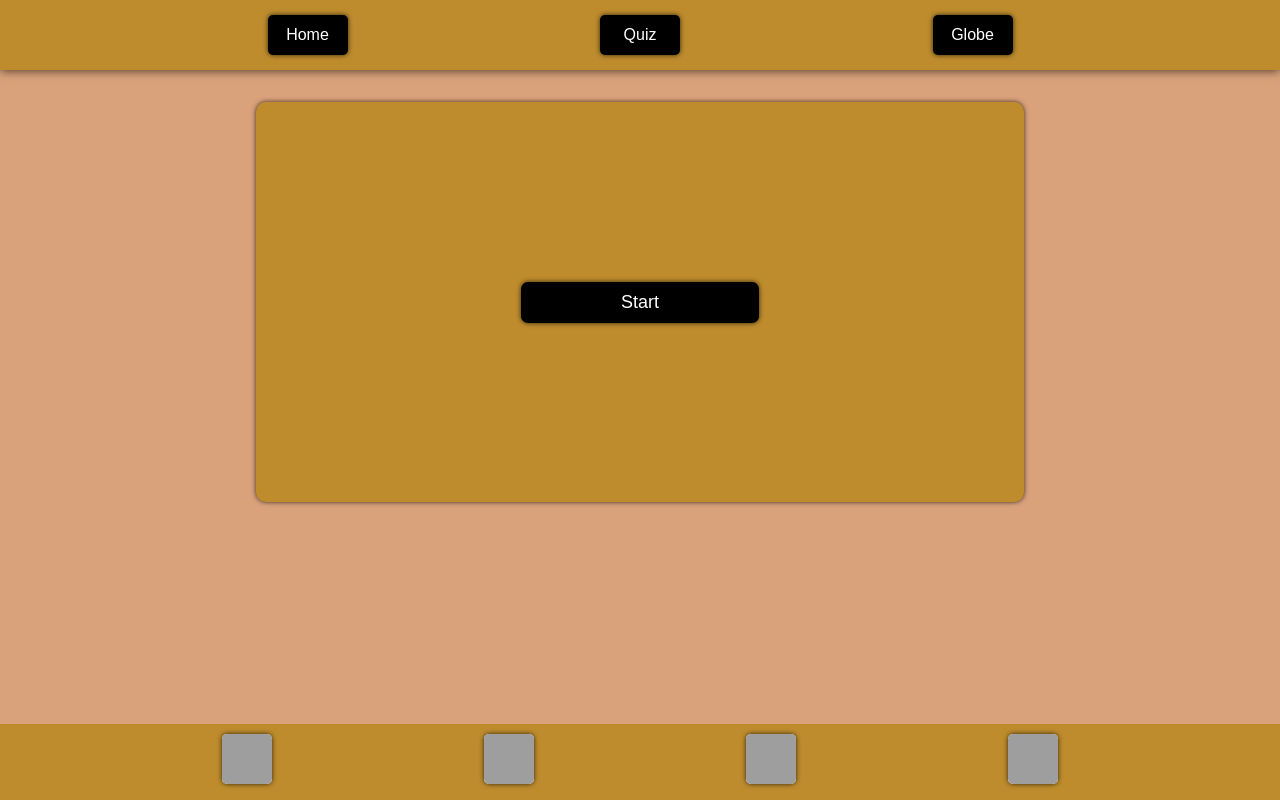
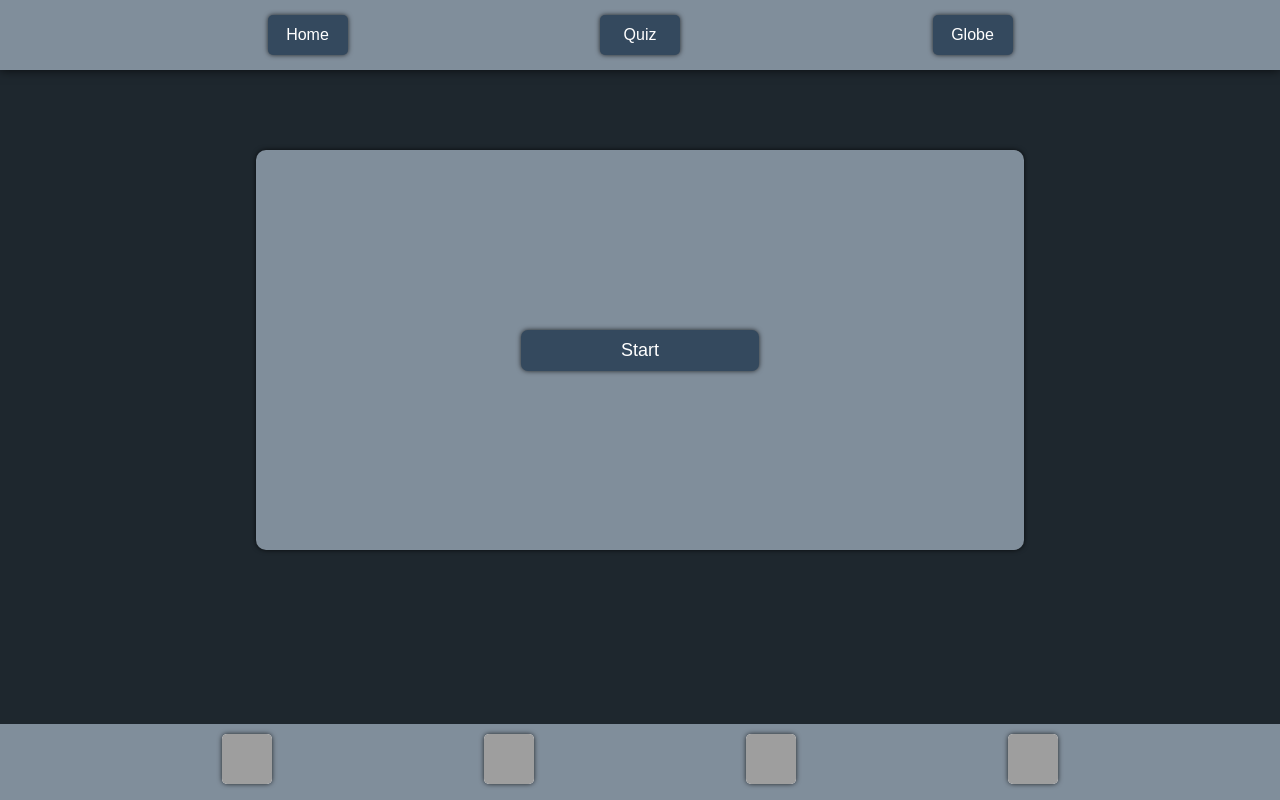
Before and after one commit to Maxence-P/Hackathon_01, a React (Create React App) app: page /Quiz/1 in a window 1280 px wide. Built offline with nearby package versions, Linux system fonts and the light colour scheme; grey boxes are pictures that could not be loaded.

Commit message:
Finish new design

```diff
--- a/src/components/Footer.css
+++ b/src/components/Footer.css
@@ -1,7 +1,8 @@
 .footer {
     width: 100%;
     padding: 10px;
-    background-color: rgb(190, 140, 45);
+    /* background-color: rgb(190, 140, 45); */
+    background-color:rgb(128, 142, 155);
     display: flex;
     justify-content: space-evenly;
     align-items: center;
@@ -10,7 +11,8 @@
 .footer-absolute {
     width: 100%;
     padding: 10px;
-    background-color: rgb(190, 140, 45);
+    /* background-color: rgb(190, 140, 45); */
+    background-color:rgb(128, 142, 155);
     display: flex;
     justify-content: space-evenly;
     align-items: center;
--- a/src/components/Globe.css
+++ b/src/components/Globe.css
@@ -16,7 +16,8 @@
     display: flex;
     flex-direction: column;
     align-items: center;
-    background-color: rgb(190, 140, 45);
+    /* background-color: rgb(190, 140, 45); */
+    background-color:rgb(128, 142, 155);
     border-radius: 15px;
     width: 40%;
     padding: 20px;
@@ -25,11 +26,16 @@
 
 .cardLittleWrapper h2 {
     margin-bottom: 20px;
+    font-size: 24px;
+    text-align: center;
 }
 
 .cardWrapper img {
     width: 100%;
     max-height: 350px;
+    border: 3px rgb(202, 153, 48) solid ;
+    box-shadow: 0px 0px 3px 0px rgba(0,0,0,0.75);
+    border-radius: 10px;
 
 }
 
--- a/src/components/History.css
+++ b/src/components/History.css
@@ -1,6 +1,8 @@
 :root {
-  --primary-color: #0d0e0d;
-  --secondary-color: #000000;
+  /* --primary-color: #0d0e0d;
+  --secondary-color: #000000; */
+  --primary-color: #2f3640;
+  --secondary-color: #353b48;
   --max-width: 1200px;
 }
 
@@ -17,20 +19,18 @@ body {
   overflow-x: hidden;
 }
 
-
-
 h1 {
   width: 80%;
   margin: 5px auto;
   padding: 0 1rem;
-  font-size: 2rem;
+  font-size: 35px;
   line-height: 1.25;
 }
 
 h2 {
   width: 80%;
   margin: 5px auto;
-  font-size: 1.5rem;
+  font-size: 17px;
   line-height: 1.3;
 }
 
@@ -68,6 +68,7 @@ header {
   padding: 3rem 0;
   text-align: center;
   border-radius: 15px;
+  box-shadow: 0px 0px 20px 0px rgba(0,0,0,0.75);
 }
 
 /* Main section */
@@ -102,6 +103,7 @@ header {
   border-radius: 50%;
   border: none;
   background: var(--secondary-color);
+  box-shadow: 0px 0px 20px 0px rgba(0,0,0,0.75);
 }
 
 /* .time-block is the div wrapping the li/article content */
@@ -111,6 +113,7 @@ header {
   padding: 1rem;
   margin-left: 2.25rem;
   background: var(--secondary-color);
+  box-shadow: 0px 0px 20px 0px rgba(0,0,0,0.75);
   border-radius: 0 10px 10px 0;
   transition: all 0.5s ease-in-out;
 }
@@ -118,6 +121,8 @@ header {
 /* Alternate color for every other timeline's div */
 #chronology .timeline:nth-child(even) .time-block {
   background: var(--primary-color);
+  box-shadow: 0px 0px 20px 0px rgba(0,0,0,0.75);
+
 }
 
 /* arrow pointing from time-block to .timeline */
--- a/src/components/NavBar.css
+++ b/src/components/NavBar.css
@@ -5,13 +5,14 @@
 }
 
 body {
-    background-color: #daa27b;
+    background-color: #1e272e;
 }
 
 .navbar {
     width: 100%;
     padding: 15px;
-    background-color: rgb(190, 140, 45);
+    /* background-color: rgb(190, 140, 45); */
+    background-color:rgb(128, 142, 155);
     box-shadow: 0px 0px 10px 0px rgba(0,0,0,0.75);
     display: flex;
     justify-content: space-evenly;
@@ -24,7 +25,8 @@ body {
 .navbar-scroll {
     width: 100%;
     padding: 15px;
-    background-color: rgba(190, 140, 45, 0.8);
+    /* background-color: rgba(190, 140, 45, 0.8); */
+    background-color: rgba(128, 142, 155, .8);
     box-shadow: 0px 0px 10px 0px rgba(0,0,0,0.75);
     display: flex;
     justify-content: space-evenly;
@@ -38,7 +40,7 @@ body {
     width: 80px;
     height: 40px;
     text-align: center;
-    background-color: #000;
+    background-color: #34495e;
     box-shadow: 0px 0px 5px 0px rgba(0,0,0,0.75);
     color: white;
     font-size: 16px;
@@ -48,6 +50,12 @@ body {
     cursor: pointer;
 }
 
+.linkNavbar:hover {
+    /* color: rgb(190, 140, 45); */
+    color: rgb(202, 153, 48);
+    transition: 0.5s ease;
+}
+
 .linkNavbar:focus {
     box-shadow: 0px 0px 0px 2px rgb(100, 100, 100);
 }
--- a/src/components/Quiz.css
+++ b/src/components/Quiz.css
@@ -1,21 +1,22 @@
 .quizWrapper {
-    background-color: rgb(190, 140, 45);
+    /* background-color: rgb(190, 140, 45); */
+    background-color:rgb(128, 142, 155);
     width: 80%;
     height: 400px;
-    margin: 25% 10%;
+    margin: 150px 10%;
     display: flex;
     flex-direction: column;
     justify-content: space-evenly;
     align-items: center;
     padding: 20px 0;
     border-radius: 10px;
-    font-size: 20px;
     box-shadow: 0px 0px 5px 0px rgba(0,0,0,0.75);
 }
 
 .quizWrapper h2 {
     padding: 0 0 20px;
     text-align: center;
+    font-size: 35px;
 }
 
 .quizWrapper button {
@@ -26,7 +27,8 @@
     border: 0;
     font-size: 18px;
     color: white;
-    background-color: rgb(0, 0, 0);
+    /* background-color: rgb(0, 0, 0); */
+    background-color: #34495e;
     box-shadow: 0px 0px 5px 0px rgba(0,0,0,0.75);
     cursor: pointer;
 }
@@ -48,11 +50,24 @@
 
 .congratulation {
     margin-top: 10px;
+    font-size: 35px;
+    text-align: center;
 }
 
-@media screen and (min-width: 500px) {
+.quizWrapper .tryAgain {
+    padding: 10px 80px;
+    font-size: 30px;
+}
+
+button:hover {
+    /* color: rgb(190, 140, 45); */
+    color: rgb(202, 153, 48);
+    transition: 0.5s ease;
+}
+
+@media screen and (min-width: 800px) {
     .quizWrapper {
         width: 60%;
-        margin: 8% 20%;
+        margin: 150px 20%;
     }
 }
--- a/src/components/Quiz.jsx
+++ b/src/components/Quiz.jsx
@@ -88,14 +88,13 @@ const Quiz = () => {
     const seeResult = () => {
         setResultVisible(true);
     }
-
     const NextQues = () => {
         if (quest === questList.length - 1){ return seeResult() }
         setQuest(quest + 1);
     }
     const repon = (e) => {
-        // console.log(e.target.id === questList[quest].good);
         if (e.target.id === questList[quest].good) { setGoodAws( goodAws + 1 ) };
+        e.target.blur();
         NextQues();
     }
     const reloadGame = () => {
@@ -115,7 +114,7 @@ const Quiz = () => {
                             <button onClick={repon} key={`questId${id}`} id={id}>{el}</button>
                         ))}
                     </div>
-                    {result && <button onClick={reloadGame}>Try Again</button>}
+                    {result && <button className='tryAgain' onClick={reloadGame}>Try Again</button>}
                     {result && <div className='congratulation'>Congratulations {Math.floor(goodAws / (questList.length - 1) * 100)} % of right answer</div>}
                 </>
             }
```
